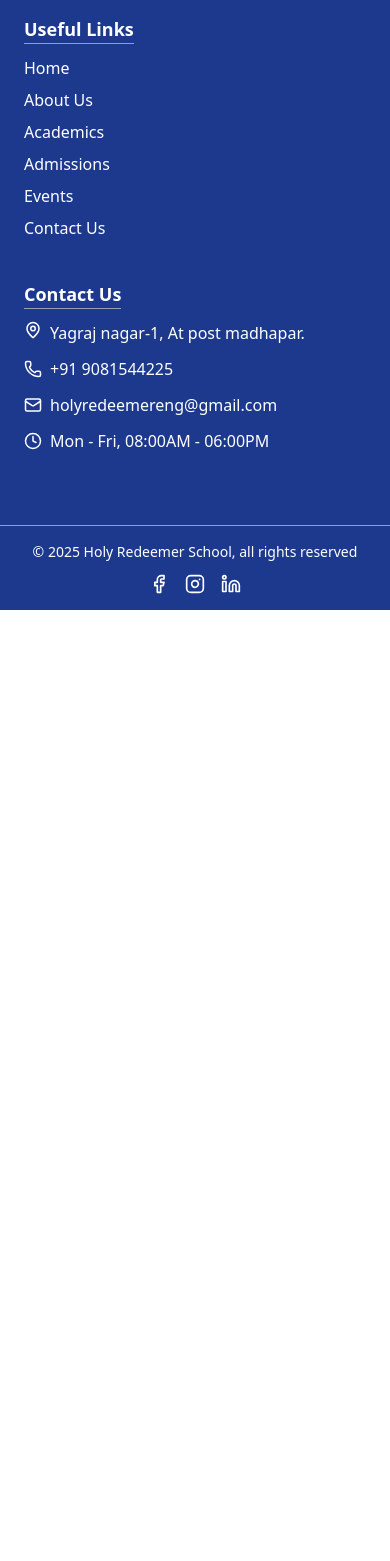
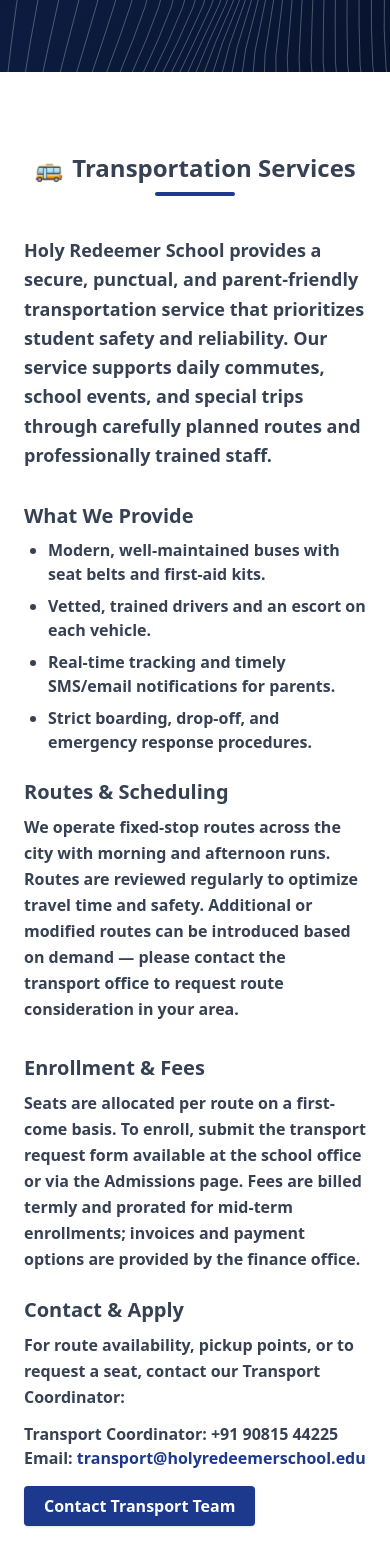
Before and after one commit to priyank-solanki-5/HRS-LIVE, a React (Vite) app in the folder FRONTEND/: page /transportation in a window 390 px wide. Shown: the part 432-1993 px from the top of the page. Before the commit the page ends 1042 px from the top, so only its background shows below. Built offline with nearby package versions, Linux system fonts and the light colour scheme.

Commit message:
HRS-LIVE

```diff
--- a/FRONTEND/src/App.jsx
+++ b/FRONTEND/src/App.jsx
@@ -1,40 +1,41 @@
-import React, { useEffect } from 'react'
-import Navbar from './components/Navbar.jsx'
-import Home from './pages/Home.jsx'
-import AboutUs from './pages/AboutUs.jsx'
-import Academics from './pages/Academics.jsx'
-import Admissions from './pages/Admissions.jsx'
-import AdmissionsApply from './pages/AdmissionsApply.jsx'
-import Events from './pages/Events.jsx'
-import ContactUs from './pages/ContactUs.jsx'
-import GamesSports from './pages/GamesSports.jsx'
-import Career from './pages/Career.jsx'
+import React, { useEffect } from "react";
+import Navbar from "./components/Navbar.jsx";
+import Home from "./pages/Home.jsx";
+import AboutUs from "./pages/AboutUs.jsx";
+import Academics from "./pages/Academics.jsx";
+import Admissions from "./pages/Admissions.jsx";
+import AdmissionsApply from "./pages/AdmissionsApply.jsx";
+import Events from "./pages/Events.jsx";
+import Transportation from "./pages/Transportation.jsx";
+import ContactUs from "./pages/ContactUs.jsx";
+import GamesSports from "./pages/GamesSports.jsx";
+import Career from "./pages/Career.jsx";
 import Footer from "./components/Footer";
-import AddEvent from './pages/admin/AddEvent.jsx'
-import AdminLogin from './pages/admin/AdminLogin.jsx'
-import AdminPanel from './pages/admin/AdminPanel.jsx';
-import AdminAdmissions from './pages/admin/AdminAdmissions.jsx';
-import AdminCareer from './pages/admin/AdminCareer.jsx';
-import AdminAcademics from './pages/admin/AdminAcademics.jsx';
-import AdminEmployees from './pages/admin/AdminEmployees.jsx';
-import AdminHome from './pages/admin/AdminHome.jsx';
-import AdminParents from './pages/admin/AdminParents.jsx';
-import AdminContact from './pages/admin/AdminContact.jsx';
-import AdminSettings from './pages/admin/AdminSettings.jsx';
-import RequireAdmin from './components/RequireAdmin.jsx'
-import { Route, Routes, useLocation } from 'react-router-dom';
-import AdminActivities from './pages/admin/AdminActivities.jsx';
-import CurricularActivities from './pages/activities/CurricularActivities.jsx';
-import CoCurricularActivities from './pages/activities/CoCurricularActivities.jsx';
-import ExtraCurricularActivities from './pages/activities/ExtraCurricularActivities.jsx';
+import AddEvent from "./pages/admin/AddEvent.jsx";
+import AdminLogin from "./pages/admin/AdminLogin.jsx";
+import AdminPanel from "./pages/admin/AdminPanel.jsx";
+import AdminAdmissions from "./pages/admin/AdminAdmissions.jsx";
+import AdminCareer from "./pages/admin/AdminCareer.jsx";
+import AdminAcademics from "./pages/admin/AdminAcademics.jsx";
+import AdminEmployees from "./pages/admin/AdminEmployees.jsx";
+import AdminHome from "./pages/admin/AdminHome.jsx";
+import AdminParents from "./pages/admin/AdminParents.jsx";
+import AdminContact from "./pages/admin/AdminContact.jsx";
+import AdminSettings from "./pages/admin/AdminSettings.jsx";
+import RequireAdmin from "./components/RequireAdmin.jsx";
+import { Route, Routes, useLocation } from "react-router-dom";
+import AdminActivities from "./pages/admin/AdminActivities.jsx";
+import CurricularActivities from "./pages/activities/CurricularActivities.jsx";
+import CoCurricularActivities from "./pages/activities/CoCurricularActivities.jsx";
+import ExtraCurricularActivities from "./pages/activities/ExtraCurricularActivities.jsx";
 
 const App = () => {
   const location = useLocation();
-  const isAdminRoute = location.pathname.startsWith('/admin');
-  const isAdminDashboard = location.pathname.startsWith('/admin/dashboard');
+  const isAdminRoute = location.pathname.startsWith("/admin");
+  const isAdminDashboard = location.pathname.startsWith("/admin/dashboard");
 
   useEffect(() => {
-    window.scrollTo({ top: 0, behavior: 'smooth' });
+    window.scrollTo({ top: 0, behavior: "smooth" });
   }, [location]);
 
   return (
@@ -50,11 +51,21 @@
         <Route path="/admissions" element={<Admissions />} />
         <Route path="/admissions/apply" element={<AdmissionsApply />} />
         <Route path="/events" element={<Events />} />
+        <Route path="/transportation" element={<Transportation />} />
         <Route path="/contact" element={<ContactUs />} />
         <Route path="/games-sports" element={<GamesSports />} />
-          <Route path="/activities/curricular" element={<CurricularActivities />} />
-          <Route path="/activities/co-curricular" element={<CoCurricularActivities />} />
-          <Route path="/activities/extra-curricular" element={<ExtraCurricularActivities />} />
+        <Route
+          path="/activities/curricular"
+          element={<CurricularActivities />}
+        />
+        <Route
+          path="/activities/co-curricular"
+          element={<CoCurricularActivities />}
+        />
+        <Route
+          path="/activities/extra-curricular"
+          element={<ExtraCurricularActivities />}
+        />
         <Route path="/career" element={<Career />} />
         <Route path="/admin" element={<AdminLogin />} />
         <Route element={<RequireAdmin />}>
@@ -75,7 +86,7 @@
       </Routes>
       {!isAdminRoute && <Footer />}
     </>
-  )
-}
+  );
+};
 
-export default App
+export default App;
--- a/FRONTEND/src/components/Navbar.jsx
+++ b/FRONTEND/src/components/Navbar.jsx
@@ -16,7 +16,7 @@
   const [isOpen, setIsOpen] = useState(false);
   const [activeDropdown, setActiveDropdown] = useState(null);
   const location = useLocation();
-  const isAdminRoute = location.pathname.startsWith('/admin');
+  const isAdminRoute = location.pathname.startsWith("/admin");
 
   const navLinks = [
     { name: "Home", to: "/" },
@@ -27,10 +27,14 @@
       children: [
         { name: "Curricular Activities", to: "/activities/curricular" },
         { name: "Co-Curricular Activities", to: "/activities/co-curricular" },
-        { name: "Extra-Curricular Activities", to: "/activities/extra-curricular" },
+        {
+          name: "Extra-Curricular Activities",
+          to: "/activities/extra-curricular",
+        },
       ],
     },
     { name: "Events", to: "/events" },
+    { name: "Transportation", to: "/transportation" },
     { name: "About Us", to: "/about" },
     { name: "Career", to: "/career" },
     { name: "Contact Us", to: "/contact" },
@@ -68,11 +72,11 @@
         <div className="hidden lg:flex items-center space-x-6 text-sm text-gray-700">
           <div className="flex items-center space-x-1">
             <Phone size={16} />
-            <a href="+91 9081544225">+91 9081544225</a>
+            <a href="+91 9081544225">+91 0123456789</a>
           </div>
           <div className="flex items-center space-x-1">
             <Mail size={16} />
-            <span>holyredeemereng@gmail.com</span>
+            <span>example@mail.com</span>
           </div>
           <div className="flex space-x-4 text-blue-900">
             <a href="#" aria-label="Facebook">
@@ -126,7 +130,11 @@
                         strokeWidth="2"
                         viewBox="0 0 24 24"
                       >
-                        <path strokeLinecap="round" strokeLinejoin="round" d="M19 9l-7 7-7-7" />
+                        <path
+                          strokeLinecap="round"
+                          strokeLinejoin="round"
+                          d="M19 9l-7 7-7-7"
+                        />
                       </svg>
                     </button>
                     {activeDropdown === link.name && (
@@ -137,7 +145,9 @@
                               key={child.name}
                               to={child.to}
                               className={`block px-5 py-2 text-sm hover:bg-blue-50 hover:text-blue-900 transition ${
-                                location.pathname === child.to ? "text-blue-900 font-semibold" : "text-gray-700"
+                                location.pathname === child.to
+                                  ? "text-blue-900 font-semibold"
+                                  : "text-gray-700"
                               }`}
                             >
                               {child.name}
@@ -199,7 +209,11 @@
                             strokeWidth="2"
                             viewBox="0 0 24 24"
                           >
-                          <path strokeLinecap="round" strokeLinejoin="round" d="M19 9l-7 7-7-7" />
+                            <path
+                              strokeLinecap="round"
+                              strokeLinejoin="round"
+                              d="M19 9l-7 7-7-7"
+                            />
                           </svg>
                         </button>
                         {activeDropdown === link.name && (
--- /dev/null
+++ b/FRONTEND/src/pages/Transportation.jsx
@@ -0,0 +1,140 @@
+import React from "react";
+import SectionTitle from "../components/SectionTitle";
+import HeroWaveSection from "../components/HeroWaveSection";
+import schoolImg from "../assets/images/school.png";
+
+const Transportation = () => {
+  return (
+    <>
+      <title>Transportation | Holy Redeemer School</title>
+      <div className="bg-white">
+        <HeroWaveSection
+          eyebrow="Student Transit"
+          title="Transportation"
+          subtitle="Safe, reliable, and comfortable transport services for every student."
+        />
+
+        <div className="container mx-auto px-6 py-20">
+          <div className="max-w-4xl mx-auto text-gray-700 space-y-8 font-semibold">
+            <SectionTitle icon="🚌" title="Transportation Services" />
+            <p className="text-lg leading-relaxed">
+              Holy Redeemer School provides a secure, punctual, and
+              parent-friendly transportation service that prioritizes student
+              safety and reliability. Our service supports daily commutes,
+              school events, and special trips through carefully planned routes
+              and professionally trained staff.
+            </p>
+
+            <div className="grid grid-cols-1 md:grid-cols-2 gap-6">
+              <div>
+                <h3 className="text-xl font-bold mb-2">What We Provide</h3>
+                <ul className="list-disc pl-6 space-y-2 text-gray-700">
+                  <li>
+                    Modern, well-maintained buses with seat belts and first-aid
+                    kits.
+                  </li>
+                  <li>
+                    Vetted, trained drivers and an escort on each vehicle.
+                  </li>
+                  <li>
+                    Real-time tracking and timely SMS/email notifications for
+                    parents.
+                  </li>
+                  <li>
+                    Strict boarding, drop-off, and emergency response
+                    procedures.
+                  </li>
+                </ul>
+              </div>
+
+              <div>
+                <h3 className="text-xl font-bold mb-2">Routes & Scheduling</h3>
+                <p className="leading-relaxed text-gray-700">
+                  We operate fixed-stop routes across the city with morning and
+                  afternoon runs. Routes are reviewed regularly to optimize
+                  travel time and safety. Additional or modified routes can be
+                  introduced based on demand — please contact the transport
+                  office to request route consideration in your area.
+                </p>
+              </div>
+            </div>
+
+            <div className="grid grid-cols-1 md:grid-cols-2 gap-6">
+              <div>
+                <h3 className="text-xl font-bold mb-2">Enrollment & Fees</h3>
+                <p className="leading-relaxed text-gray-700">
+                  Seats are allocated per route on a first-come basis. To
+                  enroll, submit the transport request form available at the
+                  school office or via the Admissions page. Fees are billed
+                  termly and prorated for mid-term enrollments; invoices and
+                  payment options are provided by the finance office.
+                </p>
+              </div>
+
+              <div>
+                <h3 className="text-xl font-bold mb-2">Contact & Apply</h3>
+                <p className="leading-relaxed text-gray-700">
+                  For route availability, pickup points, or to request a seat,
+                  contact our Transport Coordinator:
+                </p>
+                <p className="mt-3">
+                  Transport Coordinator: <strong>+91 90815 44225</strong>
+                </p>
+                <p>
+                  Email:{" "}
+                  <a
+                    href="mailto:transport@holyredeemerschool.edu"
+                    className="text-blue-900"
+                  >
+                    transport@holyredeemerschool.edu
+                  </a>
+                </p>
+                <div className="mt-4">
+                  <a
+                    href="/contact"
+                    className="inline-block bg-blue-900 text-white px-5 py-2 rounded shadow hover:bg-blue-800"
+                  >
+                    Contact Transport Team
+                  </a>
+                  {/* <a
+                    href="/admissions"
+                    className="ml-3 inline-block border border-blue-900 text-blue-900 px-5 py-2 rounded hover:bg-blue-50"
+                  >
+                    Apply for Transport
+                  </a> */}
+                </div>
+              </div>
+            </div>
+
+            <SectionTitle icon="🔒" title="Our Safety Promise" />
+            <ul className="list-disc pl-6 text-gray-700">
+              <li>Daily vehicle inspections and scheduled maintenance.</li>
+              <li>
+                Driver background checks, ongoing training, and performance
+                reviews.
+              </li>
+              <li>
+                An escort on every run to assist students during boarding and
+                alighting.
+              </li>
+              <li>
+                Emergency procedures, first-aid readiness and parent
+                notification systems.
+              </li>
+            </ul>
+
+            <div className="pt-4">
+              <p className="text-sm text-gray-600">
+                Need a map or specific route details? Please contact the
+                transport office and we will share route maps and estimated
+                pickup times for your area.
+              </p>
+            </div>
+          </div>
+        </div>
+      </div>
+    </>
+  );
+};
+
+export default Transportation;
```
Also changed, not shown: FRONTEND/src/pages/GradientText.jsx (added, +23 -0 lines). Lines whose indentation alone changed are shown as unchanged.
